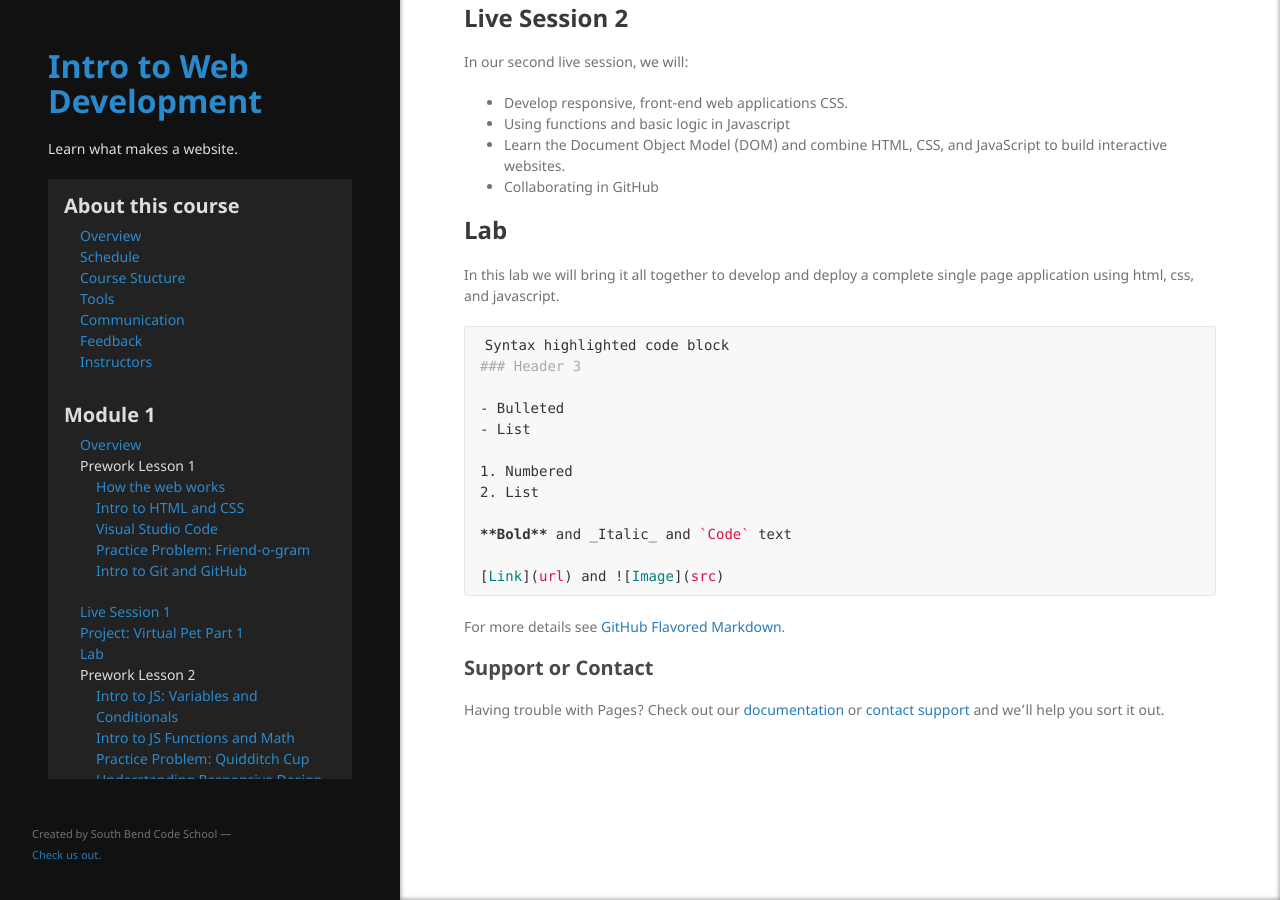
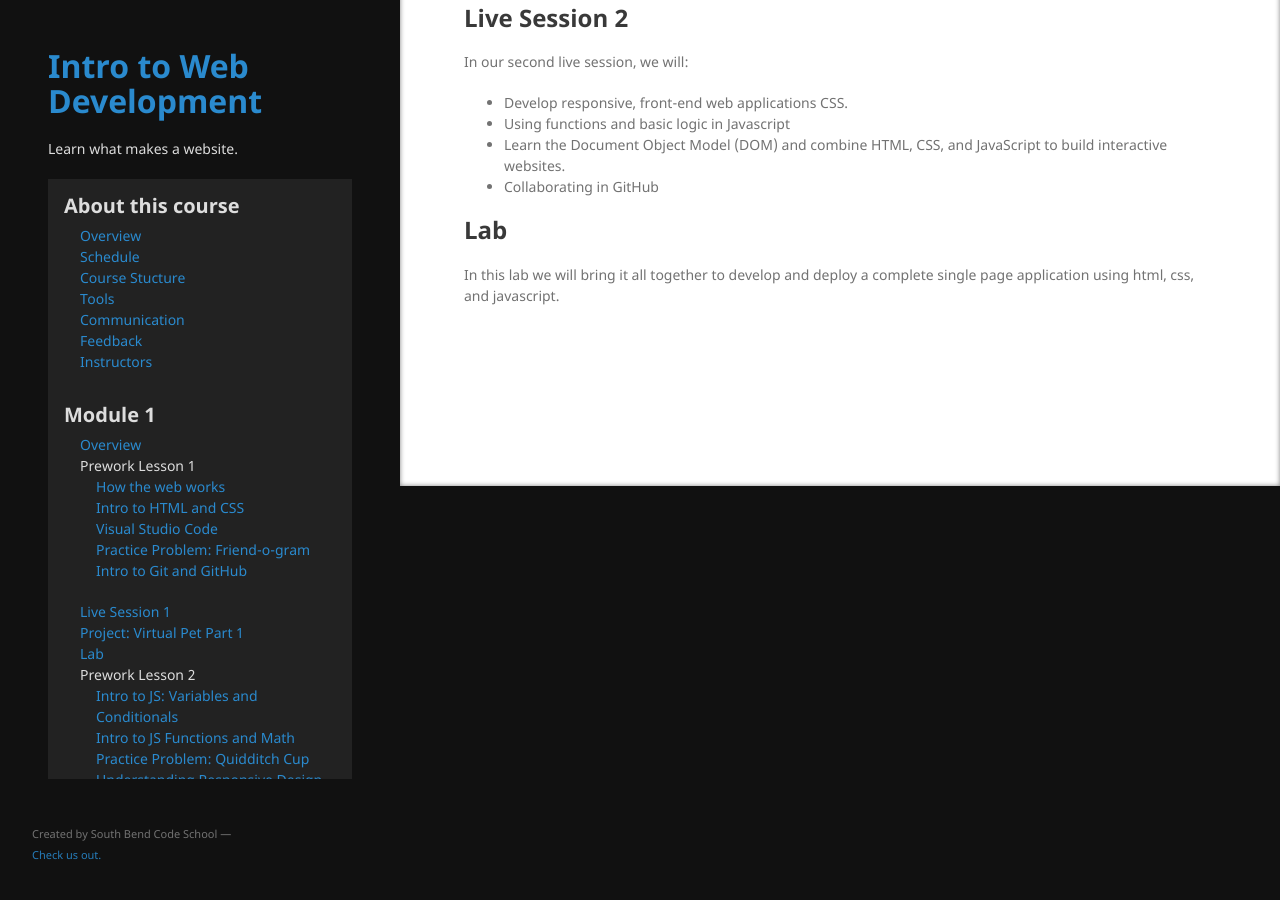
Before and after one commit to south-bend-code-works/intro-to-web-dev, a Jekyll site: the page built from lessons/module1/overview.md, in a window 1280 px wide and 900 px high, scrolled down 986 px. Built offline with Jekyll 4.4.1, drawn with Linux system fonts in a browser that asks for light colours; our own code applies the rules of GitHub Pages for plain Markdown files.

Commit message:
removed some markdown helper stuff from the overview for mod 1

````diff
--- a/lessons/module1/overview.md
+++ b/lessons/module1/overview.md
@@ -49,24 +49,3 @@
 ## Lab
 
 In this lab we will bring it all together to develop and deploy a complete single page application using html, css, and javascript.
-
-```markdown
-Syntax highlighted code block
-### Header 3
-
-- Bulleted
-- List
-
-1. Numbered
-2. List
-
-**Bold** and _Italic_ and `Code` text
-
-[Link](url) and ![Image](src)
-```
-
-For more details see [GitHub Flavored Markdown](https://guides.github.com/features/mastering-markdown/).
-
-### Support or Contact
-
-Having trouble with Pages? Check out our [documentation](https://docs.github.com/categories/github-pages-basics/) or [contact support](https://github.com/contact) and we’ll help you sort it out.
````
